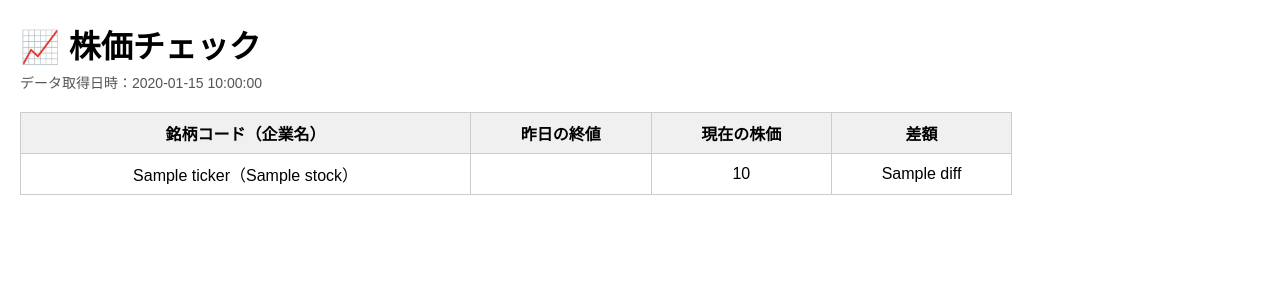
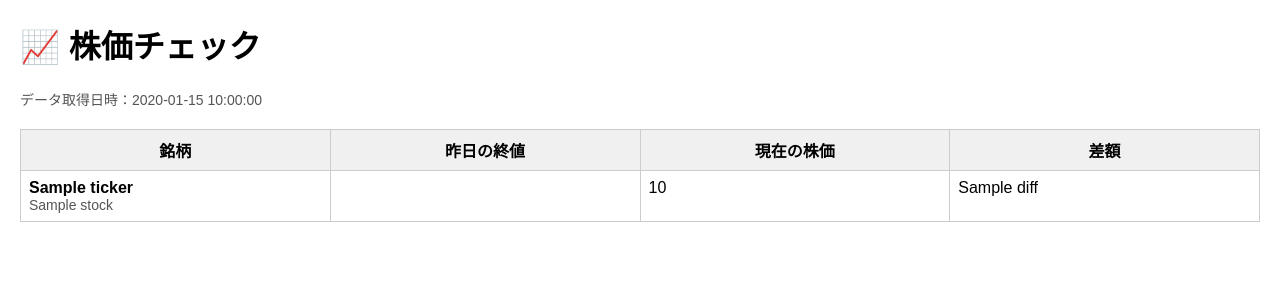
Before and after one commit to peace311i/flask-stock-checker, a Flask app: template templates/index.html in a window 1280 px wide. Shown: the top 300 px of the page. Run offline with Flask 3, Linux system fonts and the light colour scheme; the template is opened without the code that fills it: most values are stand-ins (such as "Sample title", 1, 10 or a date in 2020).

Commit message:
Add files via upload

```diff
--- a/app.py
+++ b/app.py
@@ -33,16 +33,25 @@ def get_prices(ticker):
 
 @app.route('/')
 def index():
-    with open('tickers.txt') as f:
-        tickers = [line.strip() for line in f if line.strip()]
+    tickers = []
+    with open('tickers.txt', encoding='utf-8') as f:
+        for line in f:
+            parts = line.strip().split(',')
+            if len(parts) == 2:
+                ticker, name = parts
+                tickers.append((ticker.strip(), name.strip()))
 
-    prices = [get_prices(ticker) for ticker in tickers]
+    prices = [get_prices(ticker, name) for ticker, name in tickers]
 
-    # 日本時間で現在日時を取得
+    # 差額（diff）で降順ソート（差額が数値のもののみ）
+    prices = sorted(prices, key=lambda x: x['diff'] if isinstance(x['diff'], float) else -9999, reverse=True)
+
+    # 日本時間の現在時刻
     jst = pytz.timezone('Asia/Tokyo')
     now = datetime.now(jst).strftime('%Y/%m/%d %H:%M:%S')
 
     return render_template('index.html', prices=prices, now=now)
 
 if __name__ == '__main__':
-   app.run(host='0.0.0.0', port=10000)
+    port = int(os.environ.get('PORT', 10000))
+    app.run(host='0.0.0.0', port=port)
--- a/templates/index.html
+++ b/templates/index.html
@@ -3,24 +3,46 @@
 <head>
     <meta charset="UTF-8">
     <title>株価チェック</title>
+    <meta name="viewport" content="width=device-width, initial-scale=1">
     <style>
-        body { font-family: sans-serif; margin: 20px; }
-        table { border-collapse: collapse; width: 80%; }
-        th, td { border: 1px solid #ccc; padding: 8px; text-align: center; }
-        th { background-color: #f0f0f0; }
-        h1 { margin-bottom: 5px; }
-        .timestamp { color: #555; font-size: 14px; margin-bottom: 20px; }
+        body {
+            font-family: sans-serif;
+            margin: 20px;
+        }
+        table {
+            border-collapse: collapse;
+            width: 100%;
+            table-layout: fixed;
+        }
+        th, td {
+            border: 1px solid #ccc;
+            padding: 8px;
+            vertical-align: top;
+        }
+        th {
+            background-color: #f0f0f0;
+        }
+        .ticker-cell {
+            text-align: left;
+        }
+        .ticker-code {
+            font-weight: bold;
+        }
+        .ticker-name {
+            font-size: 14px;
+            color: #555;
+        }
+        .timestamp {
+            color: #555;
+            font-size: 14px;
+            margin-bottom: 20px;
+        }
+        @media screen and (max-width: 600px) {
+            table, th, td {
+                font-size: 12px;
+            }
+        }
     </style>
-    <!-- PWA設定 -->
-<link rel="manifest" href="/static/manifest.json">
-<meta name="theme-color" content="#ffffff">
-<link rel="apple-touch-icon" href="/static/icon-192.png">
-<script>
-  if ('serviceWorker' in navigator) {
-    navigator.serviceWorker.register('/static/service-worker.js')
-      .then(function () { console.log("Service Worker Registered"); });
-  }
-</script>
 </head>
 <body>
     <h1>📈 株価チェック</h1>
@@ -29,7 +51,7 @@
     <table>
         <thead>
             <tr>
-                <th>銘柄コード（企業名）</th>
+                <th>銘柄</th>
                 <th>昨日の終値</th>
                 <th>現在の株価</th>
                 <th>差額</th>
@@ -38,10 +60,25 @@
 <tbody>
     {% for stock in prices %}
     <tr>
-                <td>{{ stock.ticker }}（{{ stock.name }}）</td>
+        <td class="ticker-cell">
+            <div class="ticker-code">{{ stock.ticker }}</div>
+            <div class="ticker-name">{{ stock.name }}</div>
+        </td>
         <td>{{ stock.prev_close }}</td>
         <td>{{ stock.current_price }}</td>
-                <td>{{ stock.diff }}</td>
+        <td>
+            {% if stock.diff != 'N/A' %}
+                {% if stock.diff > 0 %}
+                    <span style="color: green;">+{{ stock.diff }}</span>
+                {% elif stock.diff < 0 %}
+                    <span style="color: red;">{{ stock.diff }}</span>
+                {% else %}
+                    {{ stock.diff }}
+                {% endif %}
+            {% else %}
+                {{ stock.diff }}
+            {% endif %}
+        </td>
     </tr>
     {% endfor %}
 </tbody>
```
Lines whose indentation alone changed are shown as unchanged.
